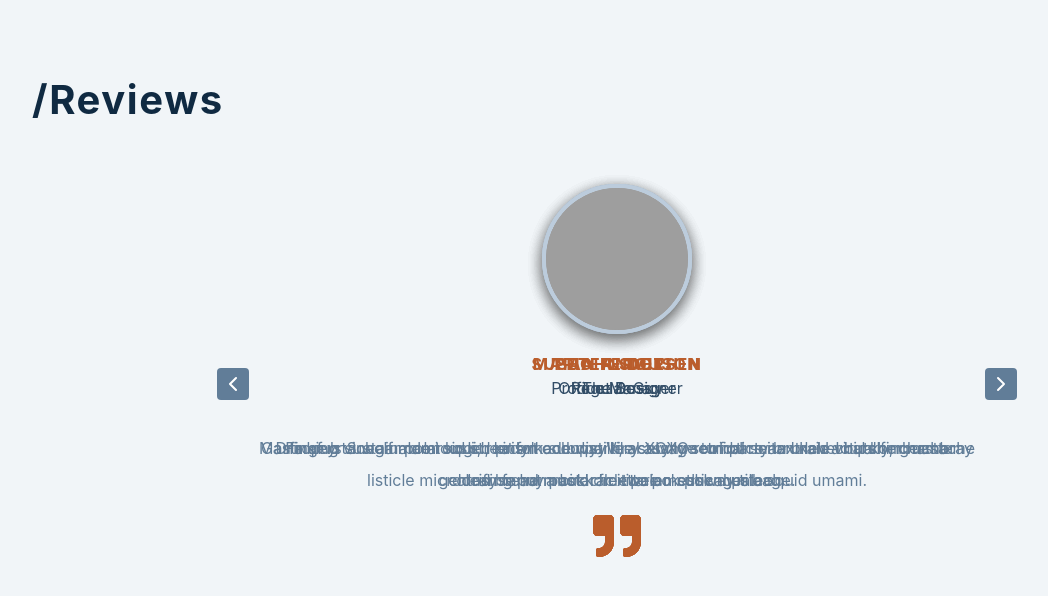
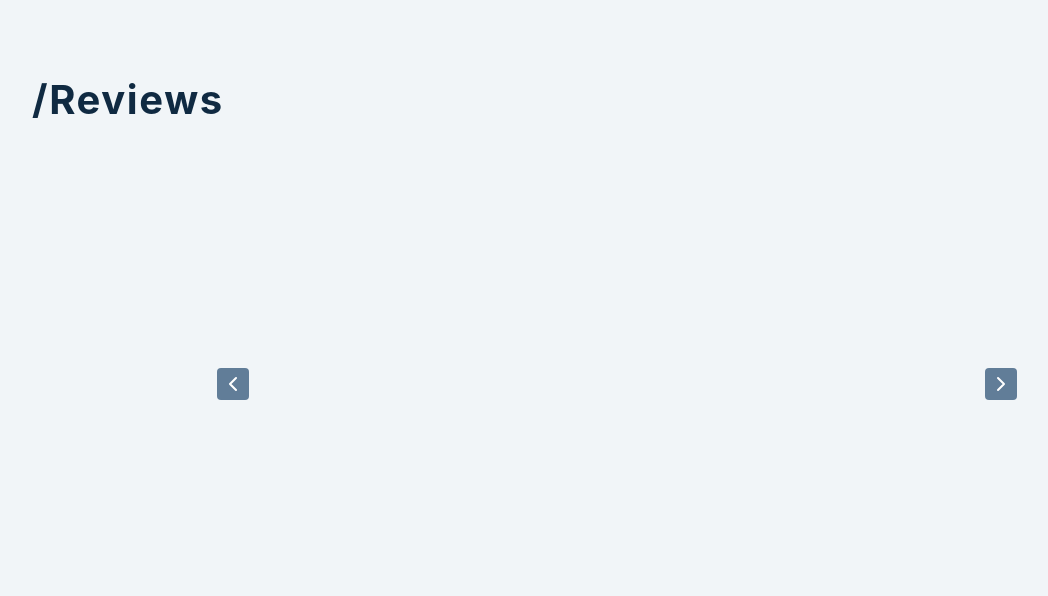
Before and after one commit to taiwocoker/React-Slider, a React (Create React App) app: page / in a window 1280 px wide. Shown: the top 596 px of the page, without its empty margins (23-1071 px from the left). Built offline with nearby package versions, Linux system fonts and the light colour scheme; grey boxes are pictures that could not be loaded.

Commit message:
update styling for the slides

```diff
--- a/src/index.css
+++ b/src/index.css
@@ -162,7 +162,7 @@ Slider
   text-align: center;
   position: relative;
   display: flex;
-  /* overflow: hidden; */
+  overflow: hidden;
 }
 .person-img {
   border-radius: 50%;
@@ -239,10 +239,10 @@ article {
   left: 0;
   width: 100%;
   height: 100%;
-  /* opacity: 0; */
+  opacity: 0;
   transition: var(--transition);
 }
-/* article.activeSlide {
+article.activeSlide {
   opacity: 1;
   transform: translateX(0);
 }
@@ -251,4 +251,4 @@ article.lastSlide {
 }
 article.nextSlide {
   transform: translateX(100%);
-} */
+}
```
